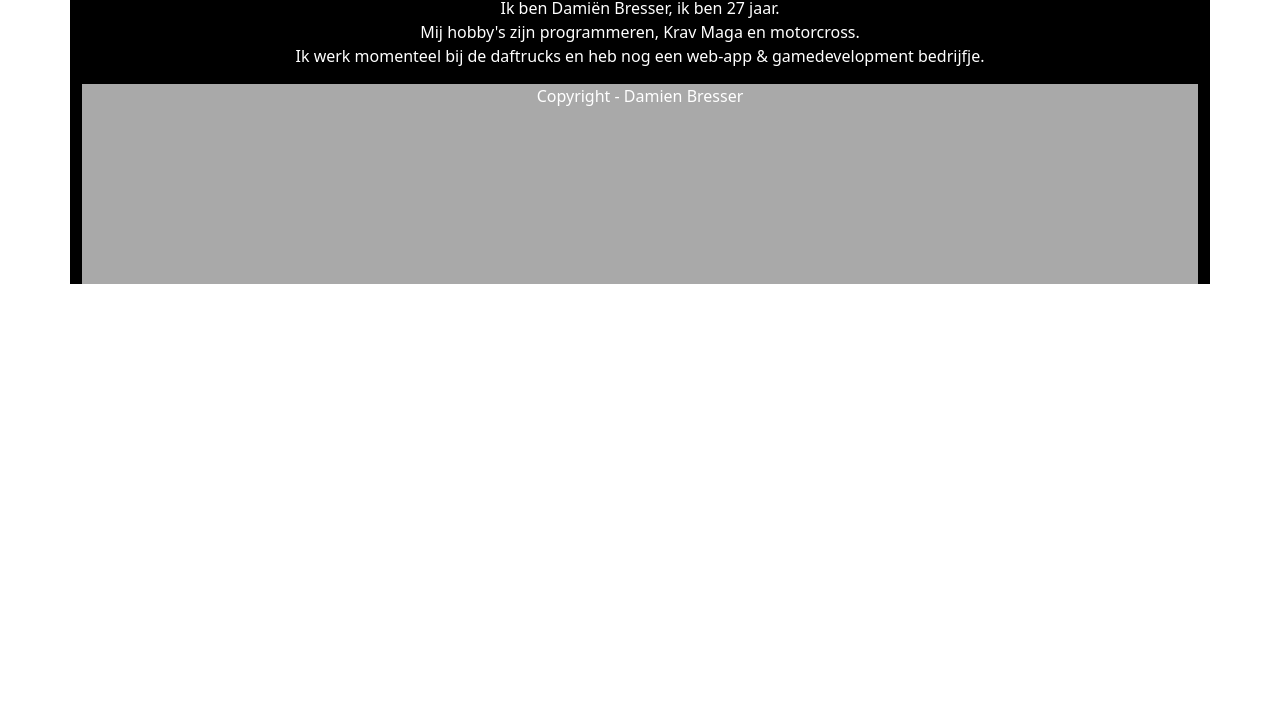
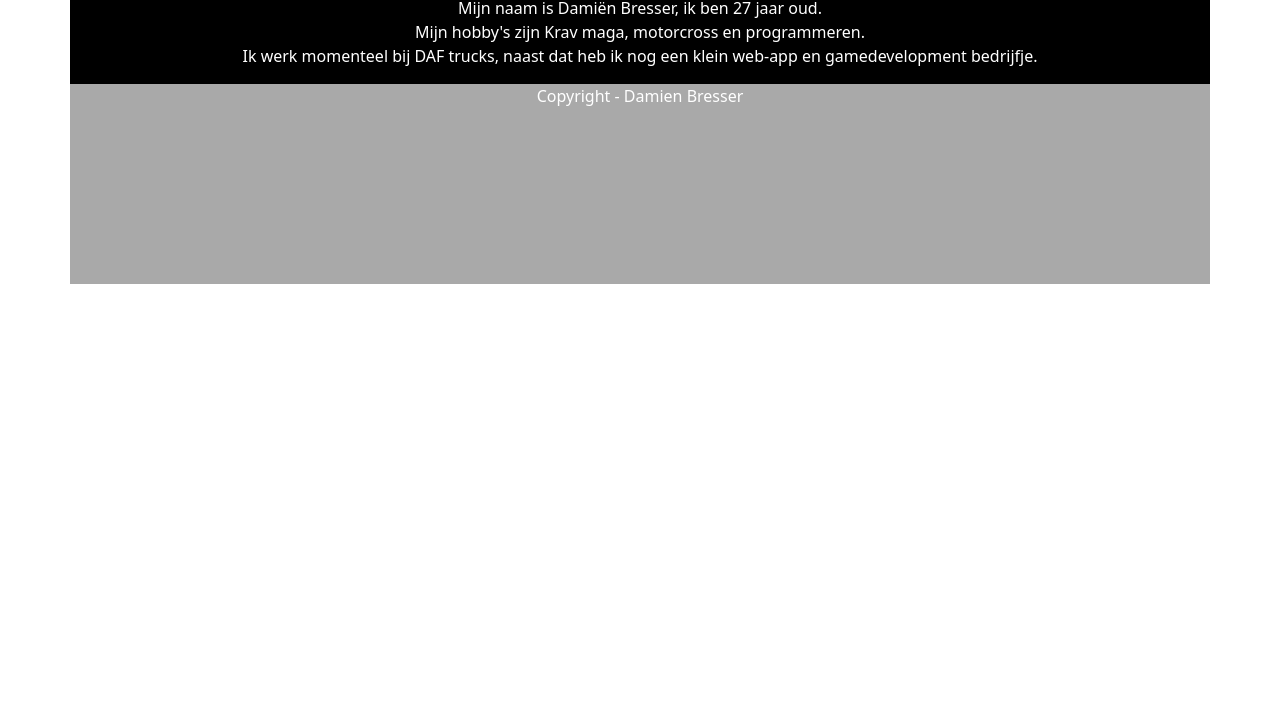
Before and after one commit to Dbresserdevelopments/huiswerk-les-21-22, a plain HTML site: page html/overmij.html in a window 1280 px wide. Shown: the part 90-800 px from the top of the page. Drawn offline with nearby package versions, Linux system fonts and the light colour scheme.

Commit message:
Add files via upload

```diff
--- a/html/overmij.html
+++ b/html/overmij.html
@@ -24,7 +24,7 @@
         <nav class="nav nav-pills flex-column flex-sm-row">
   <a class="flex-sm-fill text-sm-center nav-link" href="../index.html">Home</a>
   <a class="flex-sm-fill text-sm-center nav-link active" aria-current="page" href="overmij.html">Over mij</a>
-  <a class="flex-sm-fill text-sm-center nav-link" href="contact.html">Contact</a>
+  <a class="flex-sm-fill text-sm-center nav-link"  href="contact.html">Contact</a>
 </nav>
   </div>
 </div>
@@ -33,10 +33,11 @@
     <div class="container" id="inhoud">
       <div class="row" >
           <h2>Over mij</h2>
-          <p>Ik ben Damiën Bresser, ik ben 27 jaar.<br>
-              Mij hobby's zijn programmeren, Krav Maga en motorcross.<br>
-            Ik werk momenteel bij de daftrucks en heb nog een web-app & gamedevelopment bedrijfje.</p>
+          <p>Mijn naam is Damiën Bresser, ik ben 27 jaar oud.<br>
+          Mijn hobby's zijn Krav maga, motorcross en programmeren.<br>
+          Ik werk momenteel bij DAF trucks, naast dat heb ik nog een klein web-app en gamedevelopment bedrijfje.</p>
       </div>
+    </div>
     <div class="container" id="voet">
       <div class="row">
         <p>Copyright - Damien Bresser</p>
```
